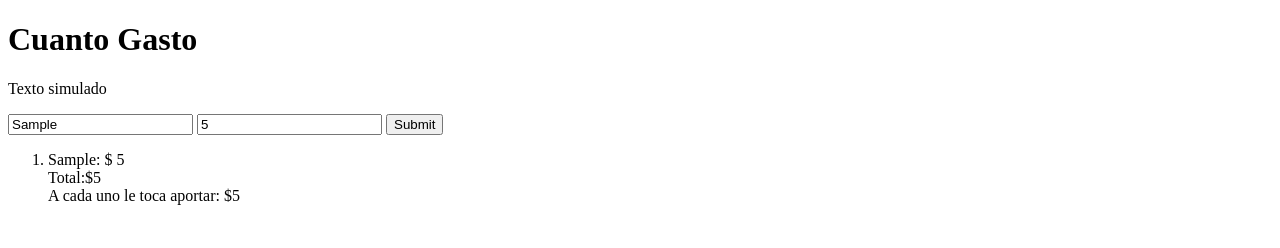
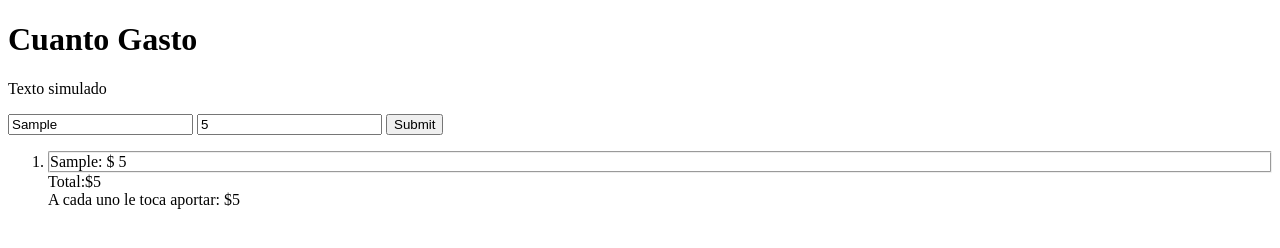
Before and after one commit to tomaslrm1997/APPDEFINITIVA, a plain HTML site: page index.html in a window 1280 px wide. Both pictures are taken after typing "Sample", "5" into the empty fields and a click on the input 414 px from the left and 124 px from the top of the page. Drawn offline with Linux system fonts and the light colour scheme.

Commit message:
Agregado bordes lista

```diff
--- a/css/style.css
+++ b/css/style.css
@@ -4,3 +4,10 @@
     color: white;
     padding: 1rem 2rem;
 }
+
+.nuevoli {
+
+    border: 2px;
+    border-radius: 2px;
+    border-style:groove;
+}
```
